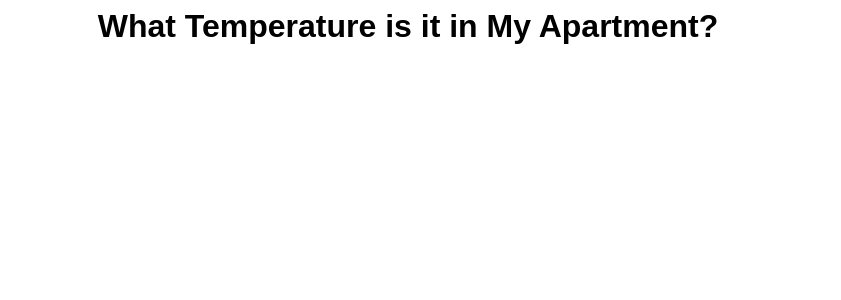
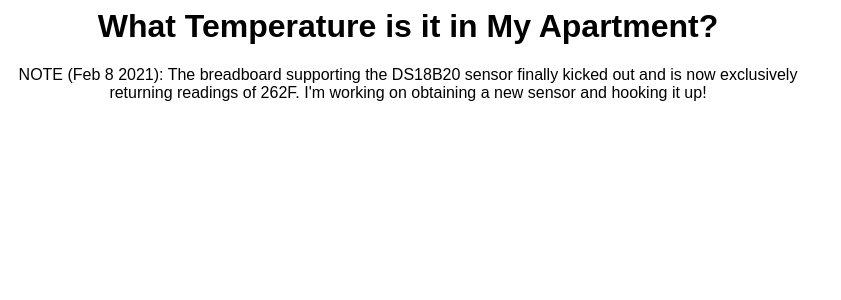
Before and after one commit to nolanbconaway/temp-in-nolans-apartment, a Flask app: template app/templates/layout.html in a window 1280 px wide. Shown: the top 300 px of the page, without its empty margins (0-841 px from the left). Run offline with Flask 2, Linux system fonts and the light colour scheme; the template is opened without the code that fills it, so the values that code supplies are empty; some libraries are stand-ins or nearby versions.

Commit message:
add note about the broken sensor

```diff
--- a/app/templates/layout.html
+++ b/app/templates/layout.html
@@ -1,13 +1,11 @@
 <html lang="en" dir="ltr">
+
 <head>
   <!-- Global site tag (gtag.js) - Google Analytics -->
-    <script
-      async
-      src="https://www.googletagmanager.com/gtag/js?id=UA-80719882-2"
-    ></script>
+  <script async src="https://www.googletagmanager.com/gtag/js?id=UA-80719882-2"></script>
   <script>
     window.dataLayer = window.dataLayer || []
-      function gtag () {
+    function gtag() {
       dataLayer.push(arguments)
     }
     gtag('js', new Date())
@@ -16,16 +14,10 @@
 
   <meta name="viewport" content="initial-scale=1" />
 
-    <script
-      src="https://cdnjs.cloudflare.com/ajax/libs/moment.js/2.24.0/moment.min.js"
-      integrity="sha256-4iQZ6BVL4qNKlQ27TExEhBN1HFPvAvAMbFavKKosSWQ="
-      crossorigin="anonymous"
-    ></script>
-    <script
-      src="https://cdnjs.cloudflare.com/ajax/libs/Chart.js/2.9.3/Chart.min.js"
-      integrity="sha256-R4pqcOYV8lt7snxMQO/HSbVCFRPMdrhAFMH+vr9giYI="
-      crossorigin="anonymous"
-    ></script>
+  <script src="https://cdnjs.cloudflare.com/ajax/libs/moment.js/2.24.0/moment.min.js"
+    integrity="sha256-4iQZ6BVL4qNKlQ27TExEhBN1HFPvAvAMbFavKKosSWQ=" crossorigin="anonymous"></script>
+  <script src="https://cdnjs.cloudflare.com/ajax/libs/Chart.js/2.9.3/Chart.min.js"
+    integrity="sha256-R4pqcOYV8lt7snxMQO/HSbVCFRPMdrhAFMH+vr9giYI=" crossorigin="anonymous"></script>
   <script src='{{url_for("static", filename="custom.js")}}'></script>
   <link rel="stylesheet" href='{{url_for("static", filename="style.css")}}' />
   <meta charset="utf-8" />
@@ -34,7 +26,16 @@
 </head>
 
 <body>
-    <center><h1>What Temperature is it in My Apartment?</h1></center>
+  <center>
+    <h1>What Temperature is it in My Apartment?</h1>
+  </center>
+  <div>
+    <center>
+      NOTE (Feb 8 2021): The breadboard supporting the DS18B20 sensor finally kicked out and is
+      now exclusively returning readings of 262F. I'm working on obtaining a new sensor and hooking it up!
+    </center>
+  </div>
   {% block content %}{% endblock %}
 </body>
+
 </html>
```
Lines whose indentation alone changed are shown as unchanged.
